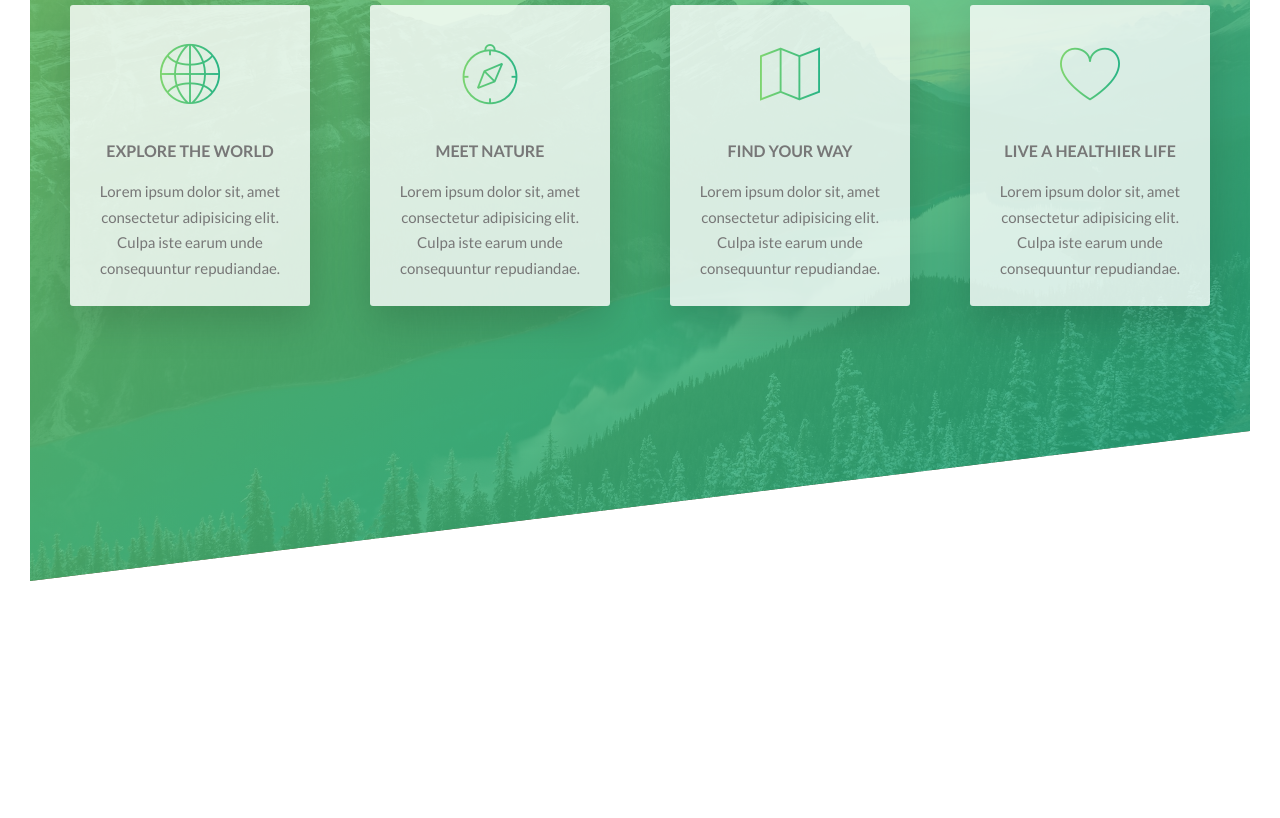
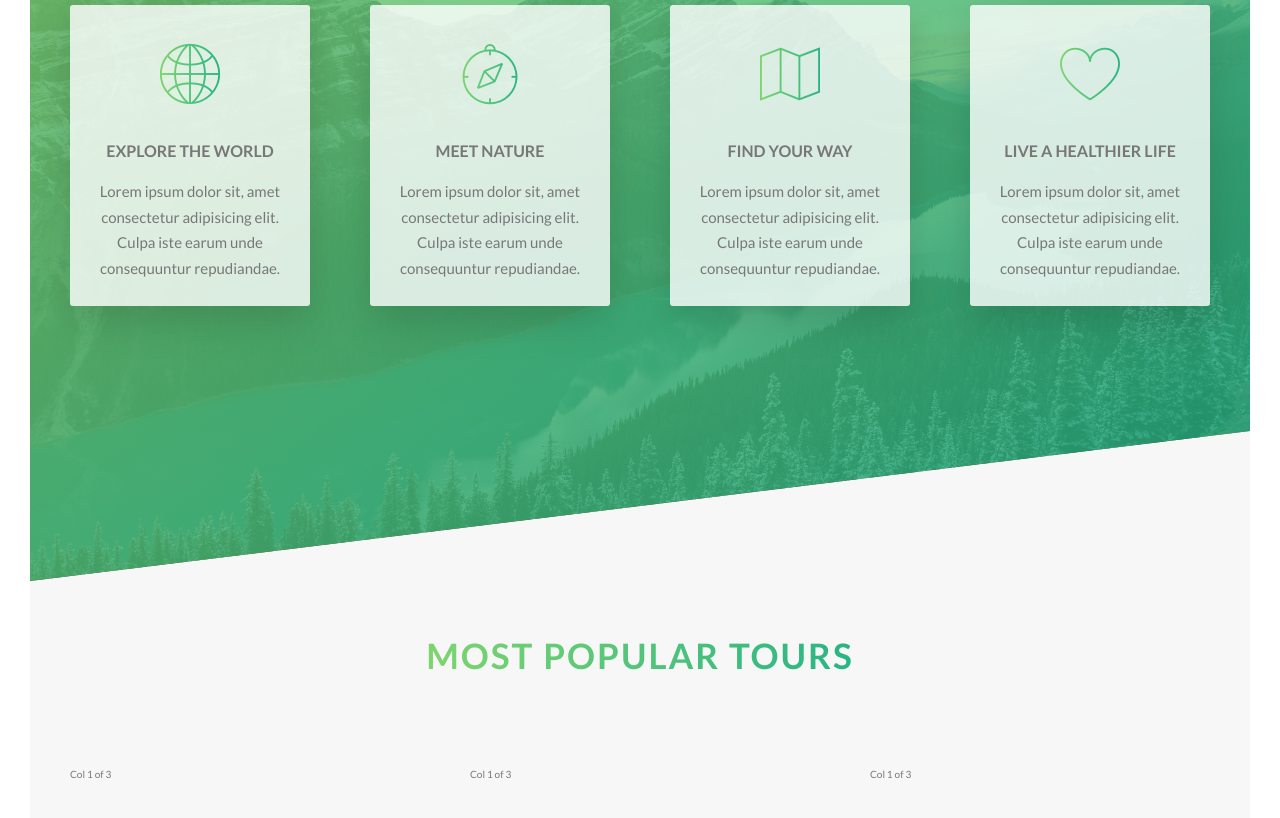
Before and after one commit to YuliyanV/Natours, a website: page index.html in a window 1280 px wide. Shown: the part 1681-2499 px from the top of the page. Before the commit the page ends 2262 px from the top, so only its background shows below. Drawn offline with Linux system fonts and the light colour scheme.

Commit message:
Work on section popular tours

```diff
--- a/index.html
+++ b/index.html
@@ -115,9 +115,34 @@
                     </div>
                 </div>
 
-
             </div>
         </section>
+
+
+        <!-- SECTION-TOURS -->
+        <section class="section-tours">
+            <div class="u-center-text u-margin-bottom-big">
+                <h2 class="heading-secondary">
+                    Most popular tours
+                </h2>
+            </div>
+
+            <div class="row">
+                <div class="col-1-of-3">
+                    Col 1 of 3
+                </div>
+                <div class="col-1-of-3">
+                    Col 1 of 3
+                </div>
+                <div class="col-1-of-3">
+                    Col 1 of 3
+                </div>
+            </div>
+
+        </section>
+
+
+
     </main>
 
 
--- a/sass/main.scss
+++ b/sass/main.scss
@@ -14,6 +14,7 @@
 @import "components/button";
 @import "components/compositions";
 @import "components/feature-box";
+@import "components/card";
 
 @import "layout/grid";
 @import "layout/header";
--- a/sass/pages/_home.scss
+++ b/sass/pages/_home.scss
@@ -18,3 +18,10 @@
             transform:  skewY(7deg);
         }
 }
+
+
+.section-tours {
+    background-color: $color-grey-light-1;
+    padding: 25rem 0 50rem 0;
+    margin-top: -13rem;
+}
```
Also changed, not shown: css/style.css, sass/components/_card.scss (added).
